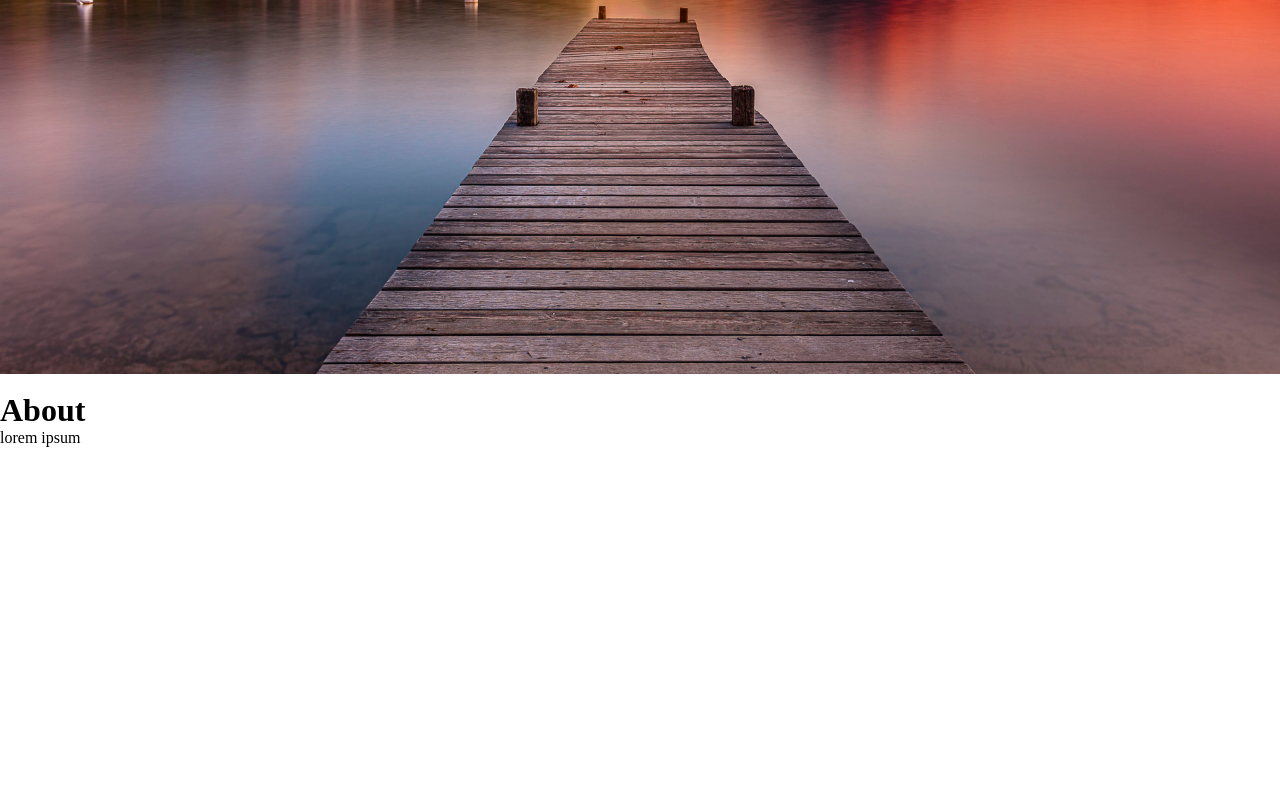
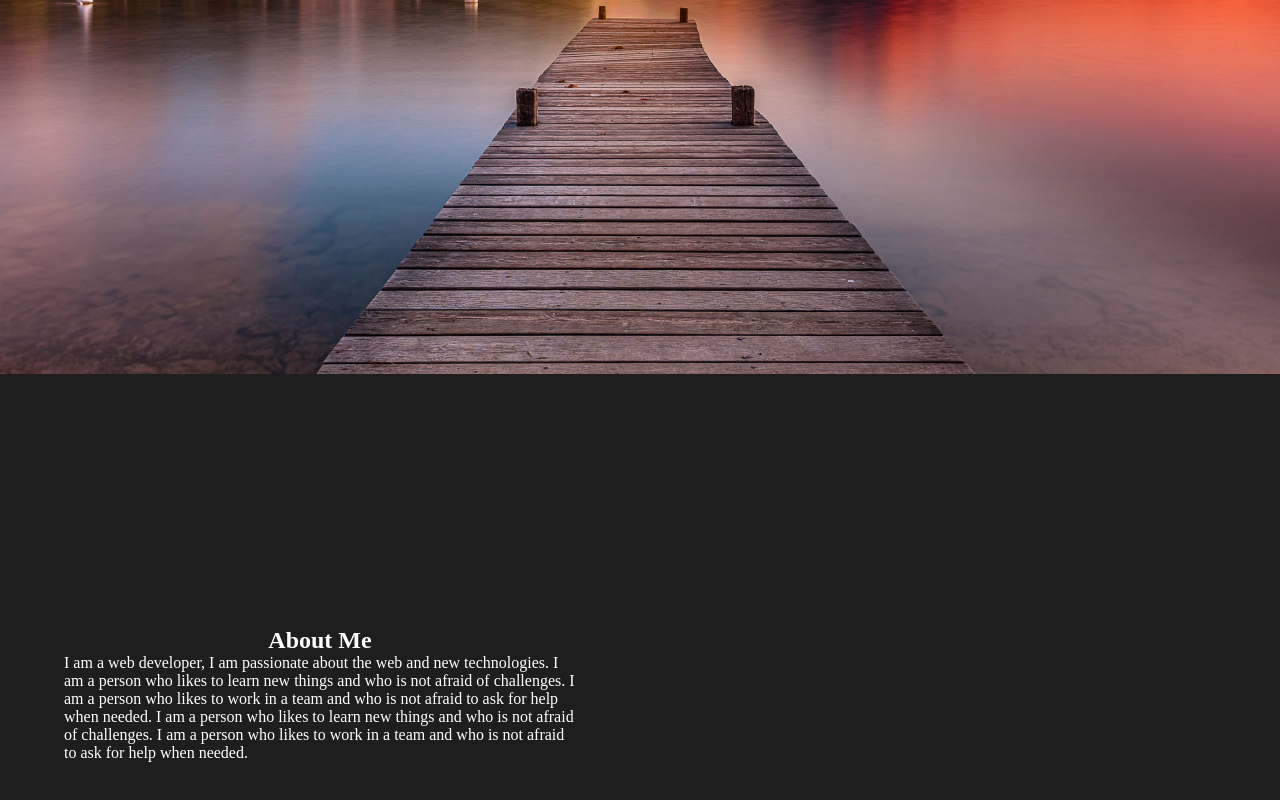
Before and after one commit to DalSchim/Portfolio-vujs, a Vue app: page /#/about in a window 1280 px wide. Shown: the part 426-1226 px from the top of the page. Before the commit the page ends 873 px from the top, so only its background shows below. Built offline with nearby package versions, Linux system fonts and the light colour scheme; a web font is replaced by a local one.

Commit message:
update start about

```diff
--- a/src/components/BugeurComponenet.vue
+++ b/src/components/BugeurComponenet.vue
@@ -186,7 +186,6 @@ export default {
 
     .nav-links.open{
         margin-left: 0;
-
     }
 
     .nav-links ul{
--- a/src/components/GithubProjet.vue
+++ b/src/components/GithubProjet.vue
@@ -46,10 +46,6 @@ export default {
     },
     mounted() {
         this.fetchProjects();
-
-
-
-
     },
     methods: {
         fetchProjects() {
@@ -89,6 +85,7 @@ export default {
                 SCSS: 'logos:sass',
                 CSS: 'logos:css-3',
                 Vue: 'logos:vue',
+                PHP: 'logos:php',
 
                 // Ajoutez des mappages pour d'autres langages si nécessaire
             };
@@ -97,8 +94,6 @@ export default {
         },
 
     },
-
-
 
 };
 </script>
@@ -127,11 +122,9 @@ export default {
 
 
 a{
-
     color: black;
     font-family: 'Kurale', serif;
     text-decoration: none;
-
 }
 
 .titel{
@@ -139,8 +132,6 @@ a{
     font-size: 2em;
     font-family: 'Kurale', serif;
     margin-bottom: 64px;
-
-
 }
 
 .body-projet{
@@ -164,10 +155,6 @@ li{
 ul{
     display: grid;
     grid-template-columns: repeat(auto-fit, minmax(300px, 1fr));
-
-
-
-
 }
 
 
@@ -184,7 +171,6 @@ ul{
 h1,h2{
     text-align: center;
     font-size: 1.5em;
-
 }
 
 .infos{
--- a/src/views/AboutView.vue
+++ b/src/views/AboutView.vue
@@ -11,16 +11,47 @@ export default {
 
 <template>
     <header-components titre="Who I am"></header-components>
-    <img src="" alt="">
-    <div>
-        <h1>About</h1>
-        <p>lorem ipsum</p>
-    </div>
+
+
+    <section class="me">
+        <div class="inform">
+            <h2 class="">About Me</h2>
+            <p class="text">
+                I am a web developer, I am passionate about the web and new technologies. I am a person who likes to learn new things and who is not afraid of challenges. I am a person who likes to work in a team and who is not afraid to ask for help when needed. I am a person who likes to learn new things and who is not afraid of challenges. I am a person who likes to work in a team and who is not afraid to ask for help when needed.
+            </p>
+        </div>
+        <div class="photo">
+            <img src="" alt="">
+        </div>
+    </section>
 
 
 </template>
 
 <style scoped>
+.me {
+    display: flex;
+    justify-content: space-around;
+    align-items: center;
+    height: 80vh;
+    background: #1E1E1E;
+}
 
+.inform{
+    color: white;
+    padding: 64px;
+    width: 50%;
+    display: flex;
+    flex-direction: column;
+    justify-content: space-around;
+    align-items: center;
+}
+
+.photo{
+    width: 50%;
+    display: flex;
+    justify-content: center;
+    align-items: center;
+}
 
 </style>
```
